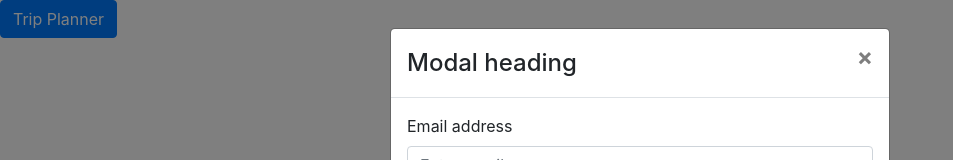
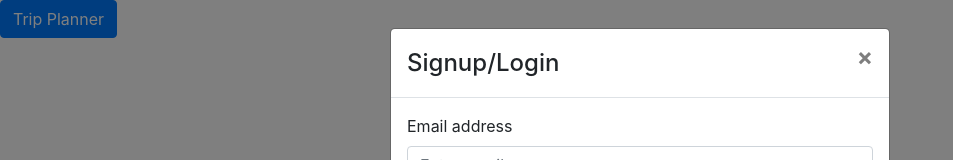
Before and after one commit to rajibkhan976/TripCast, a React (Create React App) app: page / in a window 1280 px wide. Both pictures are taken after a click on the button "Trip Planner". Shown: the top 160 px of the page, without its empty margins (0-953 px from the left). Built offline with nearby package versions, Linux system fonts and the light colour scheme.

Commit message:
Modal title changed

```diff
--- a/src/Components/LogInComponent.js
+++ b/src/Components/LogInComponent.js
@@ -106,7 +106,7 @@ class LogInComponent extends Component {
         <Button variant="primary" onClick={this.handleShow}>Trip Planner</Button>
         <Modal show={this.state.show} onHide={this.handleClose}>
           <Modal.Header closeButton>
-            <Modal.Title>Modal heading</Modal.Title>
+            <Modal.Title>Signup/Login</Modal.Title>
           </Modal.Header>
           <Modal.Body>
           <Form>
```
